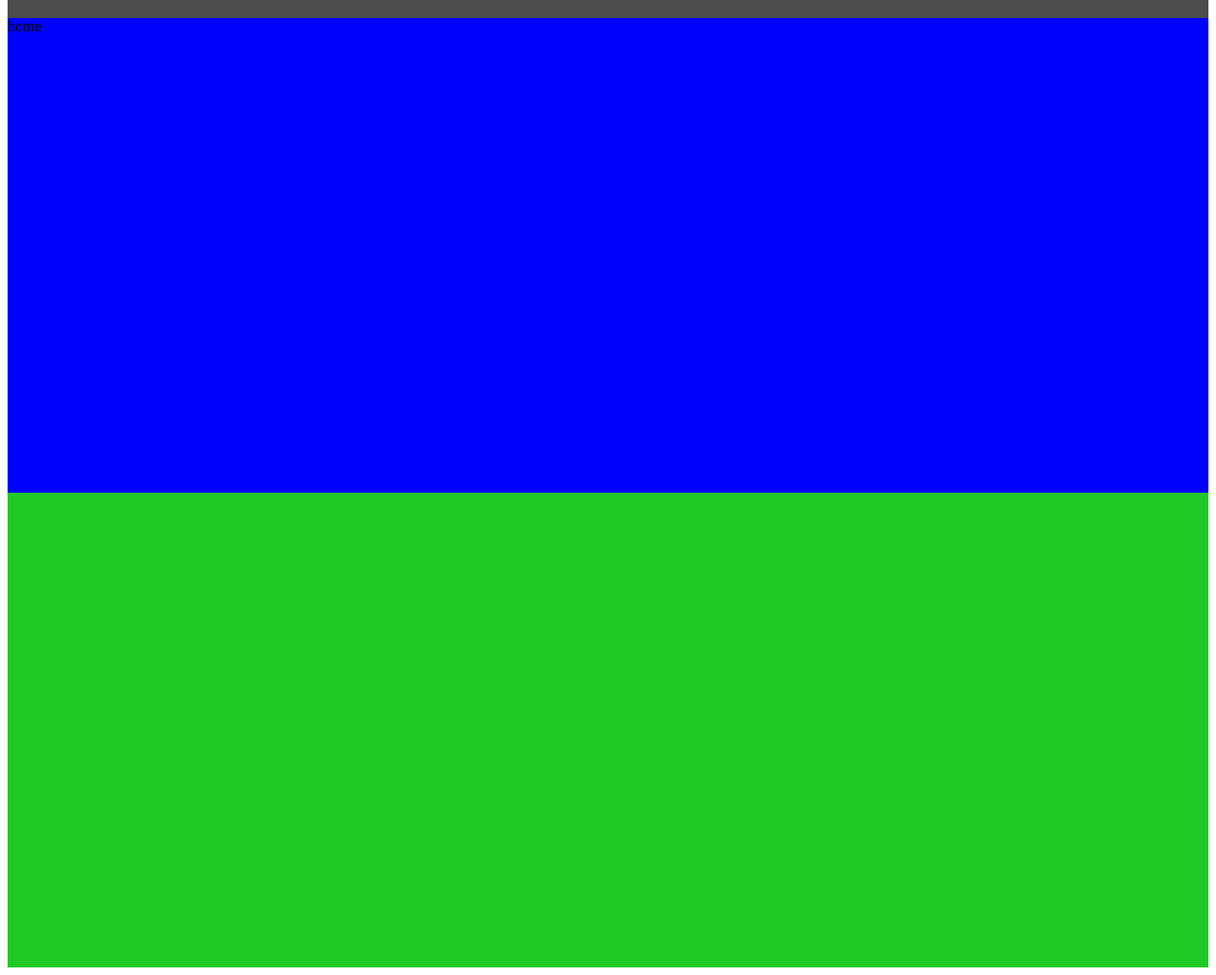
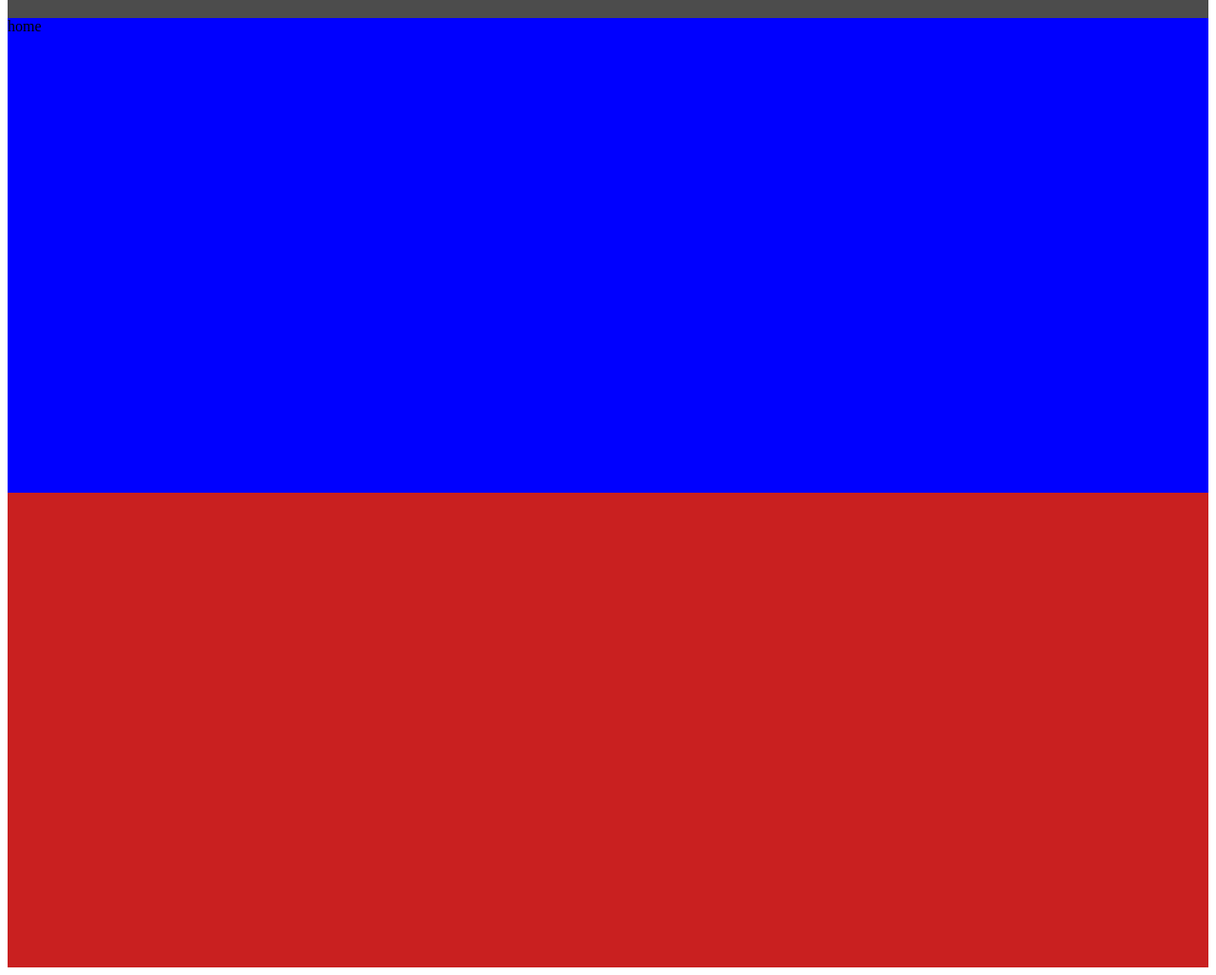
Before and after one commit to pravin7878/My-Portfolio, a plain HTML site: page index.html in a window 1280 px wide. Shown: the part 69-1096 px from the top of the page at 95% size. Drawn offline with Linux system fonts and the light colour scheme.

Commit message:
Update portfolio.css

```diff
--- a/portfolio.css
+++ b/portfolio.css
@@ -28,6 +28,6 @@ font-size: 18px;
 }
 
 #About{
-    background-color: rgb(32, 201, 38);
+    background-color: rgb(201, 32, 32);
     height: 500px;
 }
```
